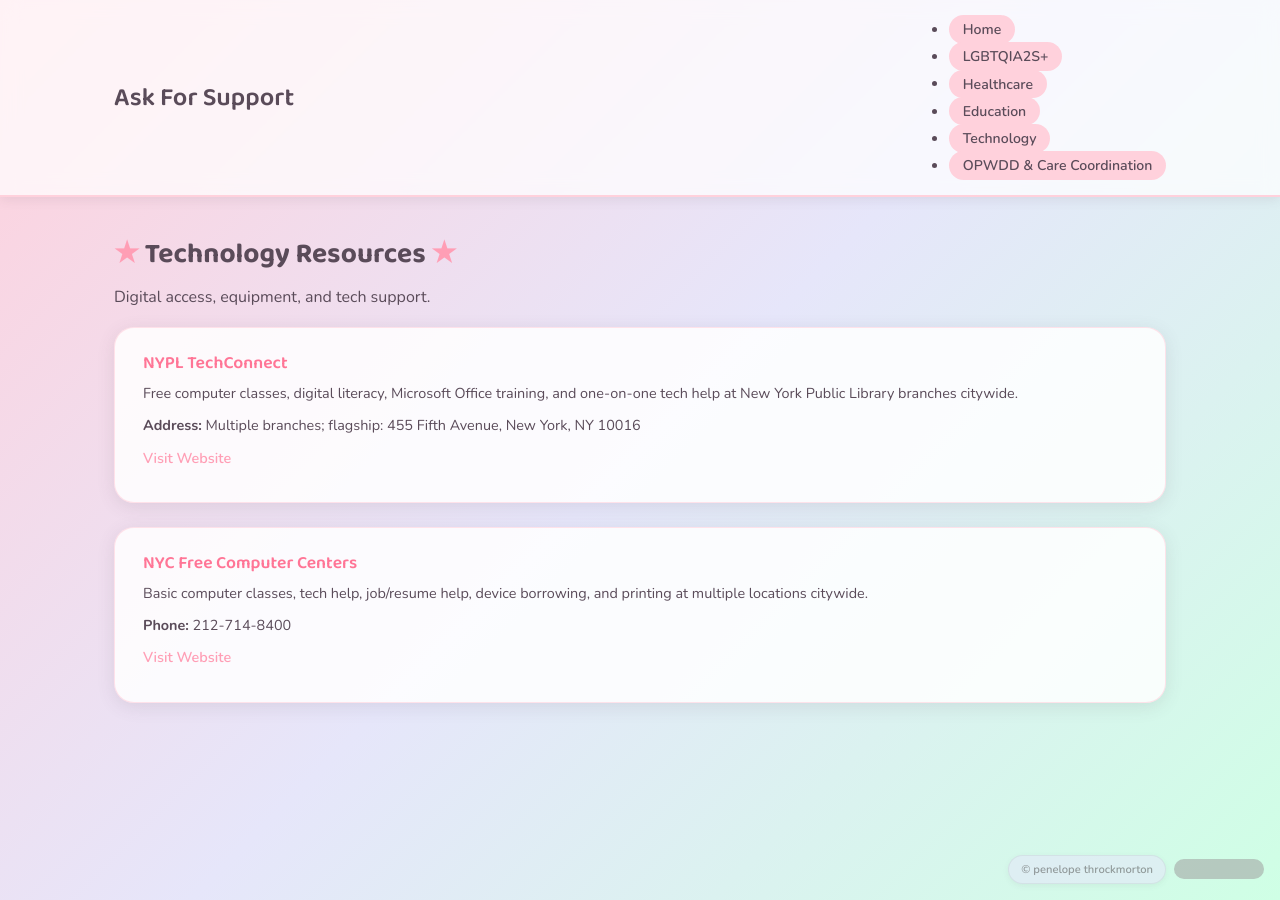
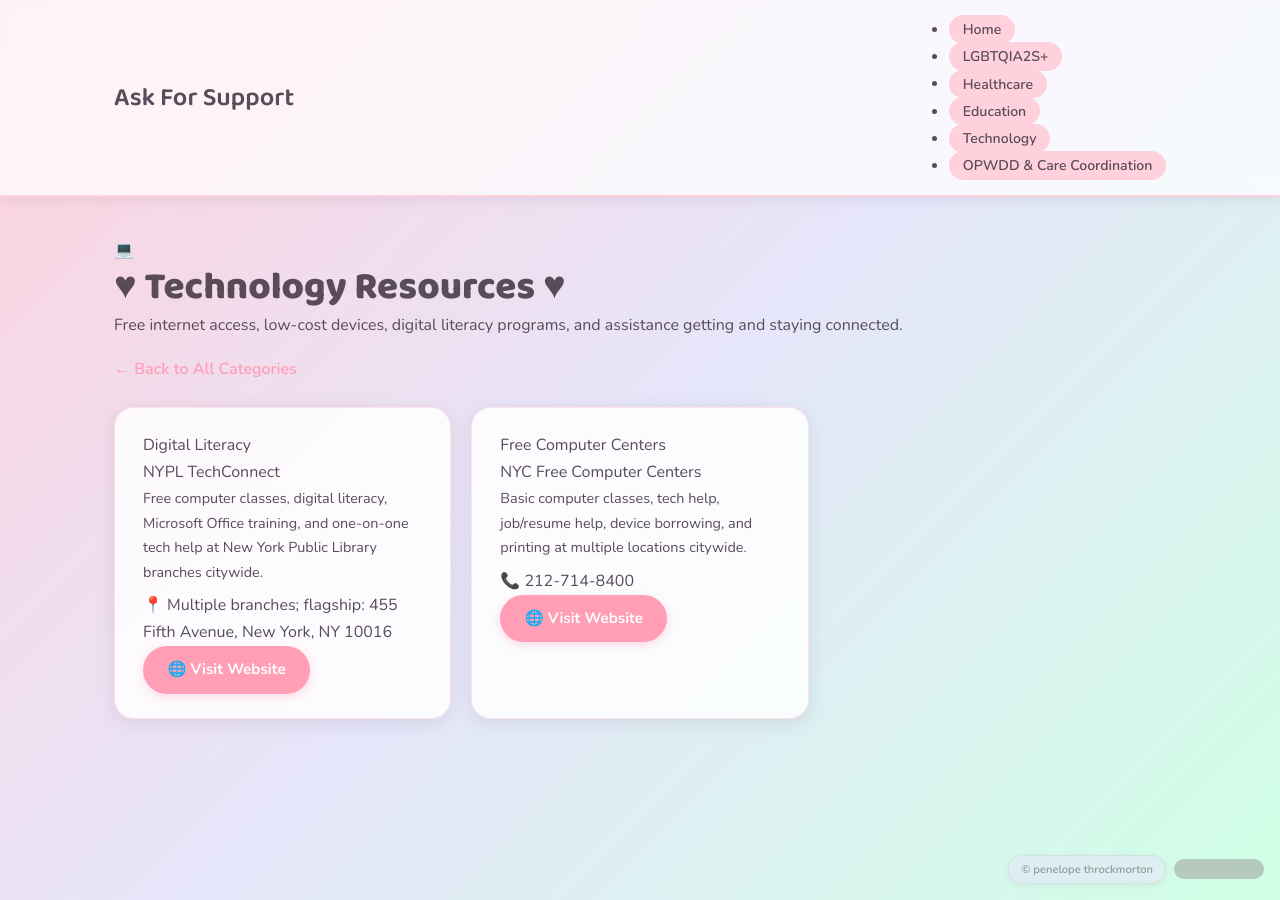
Before and after one commit to penelopethrock-cyber/askforsupport, a Jekyll site: the page built from technology/index.html, in a window 1280 px wide. Built offline with Jekyll 4.4.1, drawn with Linux system fonts in a browser that asks for light colours; grey boxes are pictures that could not be loaded.

Commit message:
feat(technology): rewrite technology/index.html with themed template

```diff
--- a/technology/index.html
+++ b/technology/index.html
@@ -2,17 +2,26 @@
 layout: default
 title: Technology Resources
 ---
-<h2>Technology Resources</h2>
-<p>Digital access, equipment, and tech support.</p>
-
-<div class="resource-list">
+<section class="page-header">
+  <div class="page-icon">&#128187;</div>
+  <h1>Technology Resources</h1>
+  <p>Free internet access, low-cost devices, digital literacy programs, and assistance getting and staying connected.</p>
+</section>
+<a href="/" class="back-link">&#8592; Back to All Categories</a>
+<div class="resource-grid">
   {% for resource in site.data.resources.technology %}
   <div class="resource-card">
-    <h3>{{ resource.name }}</h3>
-    <p class="desc">{{ resource.description }}</p>
-    {% if resource.phone %}<p><strong>Phone:</strong> {{ resource.phone }}</p>{% endif %}
-    {% if resource.address %}<p><strong>Address:</strong> {{ resource.address }}</p>{% endif %}
-    {% if resource.link %}<p><a href="{{ resource.link }}" target="_blank" rel="noopener noreferrer">Visit Website</a></p>{% endif %}
+    {% if resource.type %}<span class="resource-type">{{ resource.type }}</span>{% endif %}
+    <div class="resource-name">{{ resource.name }}</div>
+    <p class="resource-desc">{{ resource.description }}</p>
+    <div class="resource-details">
+      {% if resource.address %}<span><span class="detail-icon">&#128205;</span> {{ resource.address }}</span>{% endif %}
+      {% if resource.phone %}<span><span class="detail-icon">&#128222;</span> {{ resource.phone }}</span>{% endif %}
+      {% if resource.hours %}<span><span class="detail-icon">&#128336;</span> {{ resource.hours }}</span>{% endif %}
+    </div>
+    <div class="card-actions">
+      {% if resource.link %}<a href="{{ resource.link }}" target="_blank" rel="noopener" class="btn btn-primary">&#127760; Visit Website</a>{% endif %}
+    </div>
   </div>
   {% endfor %}
 </div>
```
